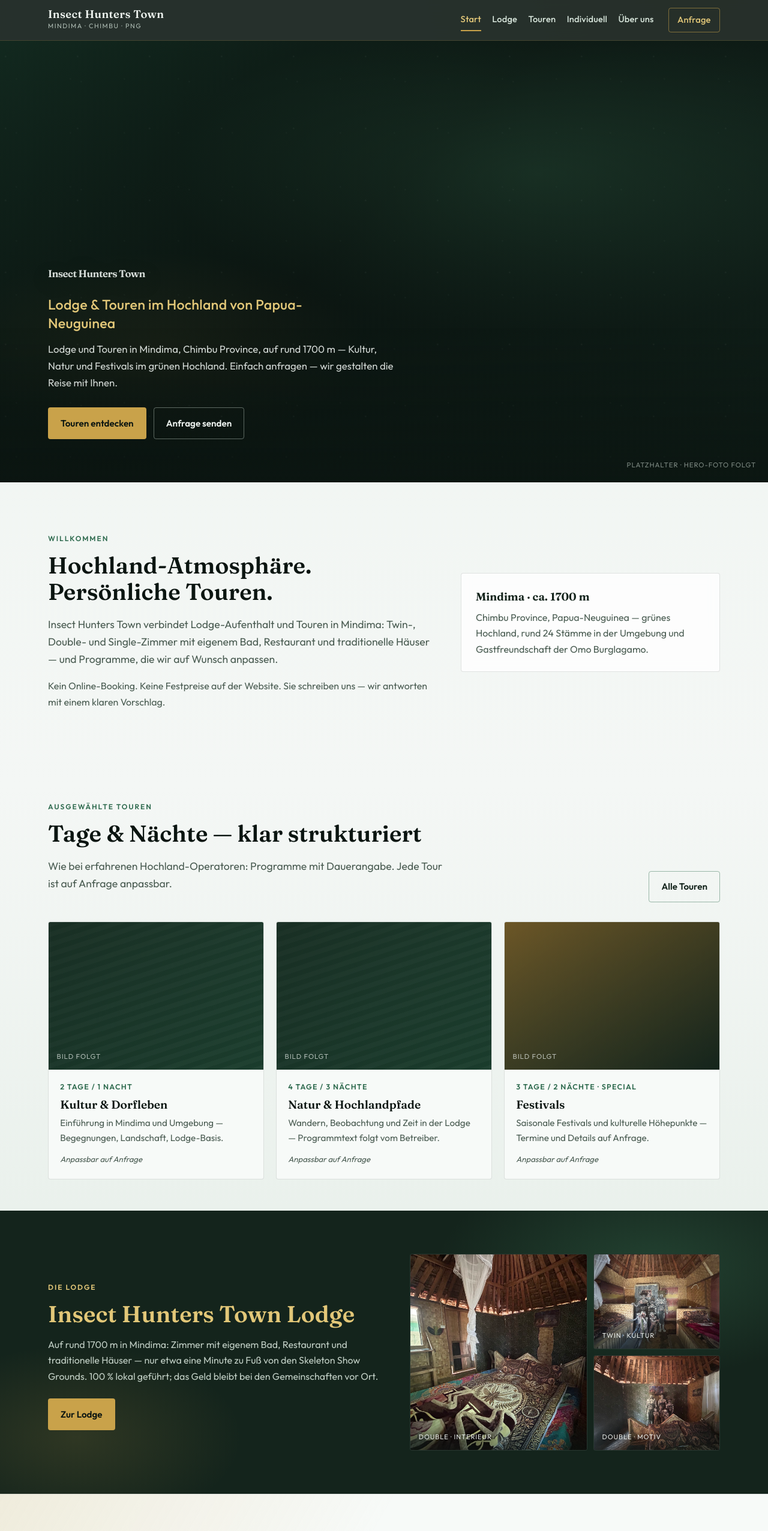
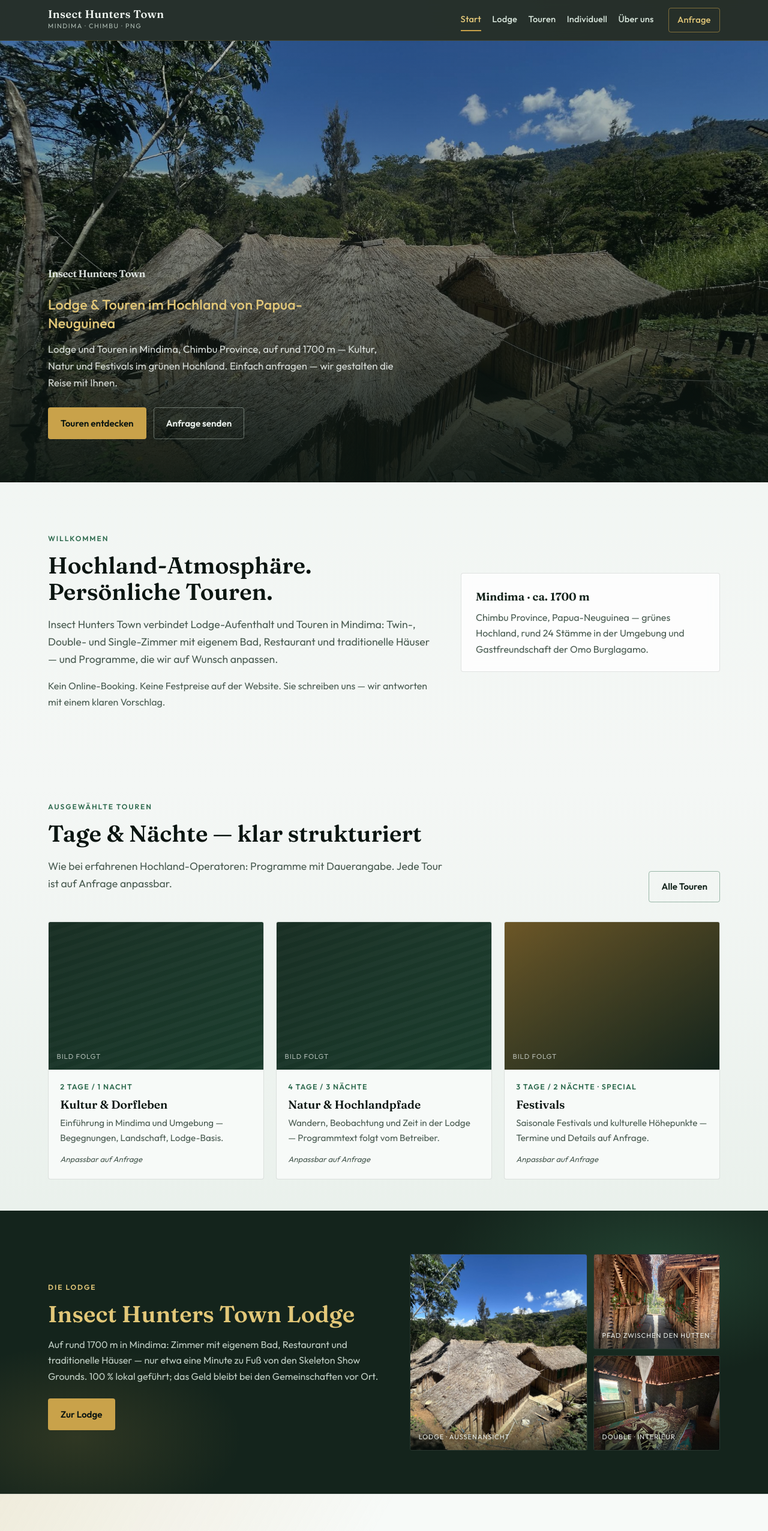
Before and after one commit to jari-alt/PNG, a website: page public/index.html in a window 1280 px wide. Shown: the top 2552 px of the page at 60% size. Drawn offline with Linux system fonts and the light colour scheme.

Commit message:
Add lodge exterior photos to hero and galleries
Overview image as full-bleed home hero; path and overview on
Lodge and home teaser; web-optimized JPEGs.

Co-authored-by: jari-alt <jari-alt@users.noreply.github.com>

```diff
--- a/public/css/styles.css
+++ b/public/css/styles.css
@@ -255,25 +255,27 @@ h3 {
   display: grid;
   align-items: end;
   color: var(--mist-soft);
-  background:
-    linear-gradient(180deg, rgba(11, 21, 17, 0.35) 0%, rgba(11, 21, 17, 0.55) 45%, rgba(11, 21, 17, 0.92) 100%),
-    radial-gradient(ellipse 80% 60% at 70% 30%, rgba(79, 154, 110, 0.35), transparent 60%),
-    radial-gradient(ellipse 50% 40% at 20% 70%, rgba(201, 162, 74, 0.2), transparent 55%),
-    linear-gradient(135deg, #163326 0%, #0b1511 45%, #1a3328 100%);
+  background: var(--forest-deep);
   overflow: hidden;
+}
+
+.hero-photo {
+  position: absolute;
+  inset: 0;
+  width: 100%;
+  height: 100%;
+  object-fit: cover;
+  object-position: center 42%;
+  z-index: 0;
 }
 
 .hero::before {
   content: "";
   position: absolute;
   inset: 0;
-  background-image:
-    radial-gradient(circle at 15% 25%, rgba(216, 230, 220, 0.08) 0 1px, transparent 2px),
-    radial-gradient(circle at 80% 40%, rgba(216, 230, 220, 0.06) 0 1px, transparent 2px),
-    radial-gradient(circle at 40% 75%, rgba(216, 230, 220, 0.05) 0 1px, transparent 2px);
-  background-size: 120px 120px, 180px 180px, 90px 90px;
-  opacity: 0.7;
-  animation: mist-drift 28s linear infinite;
+  z-index: 1;
+  background:
+    linear-gradient(180deg, rgba(11, 21, 17, 0.28) 0%, rgba(11, 21, 17, 0.45) 42%, rgba(11, 21, 17, 0.9) 100%);
   pointer-events: none;
 }
 
@@ -281,6 +283,7 @@ h3 {
   content: "";
   position: absolute;
   inset: auto 0 0 0;
+  z-index: 1;
   height: 35%;
   background: linear-gradient(180deg, transparent, rgba(11, 21, 17, 0.35));
   pointer-events: none;
@@ -293,7 +296,7 @@ h3 {
 
 .hero-inner {
   position: relative;
-  z-index: 1;
+  z-index: 2;
   width: min(100% - 2rem, var(--max));
   margin: 0 auto 4.5rem;
   padding-top: 6rem;
--- a/public/index.html
+++ b/public/index.html
@@ -35,6 +35,15 @@
 
   <main id="main">
     <section class="hero" aria-label="Willkommen">
+      <img
+        class="hero-photo"
+        src="assets/lodge/exterior-overview-01.jpg"
+        width="1800"
+        height="1350"
+        alt="Insect Hunters Town Lodge: Strohdächer im grünen Hochland von Mindima"
+        fetchpriority="high"
+        decoding="async"
+      >
       <div class="hero-inner">
         <p class="hero-brand reveal">Insect Hunters Town</p>
         <h1 class="reveal reveal-delay-1">Lodge & Touren im Hochland von Papua-Neuguinea</h1>
@@ -44,7 +53,6 @@
           <a class="btn btn-ghost" href="kontakt.html">Anfrage senden</a>
         </div>
       </div>
-      <span class="hero-media-note">Platzhalter · Hero-Foto folgt</span>
     </section>
 
     <section class="section">
@@ -118,6 +126,28 @@
         <div class="gallery reveal" aria-label="Lodge-Galerie">
           <figure class="gallery-item gallery-item--photo">
             <img
+              src="assets/lodge/exterior-overview-01.jpg"
+              width="1800"
+              height="1350"
+              alt="Außenansicht der Lodge mit Strohdächern im Hochland"
+              loading="lazy"
+              decoding="async"
+            >
+            <figcaption>Lodge · Außenansicht</figcaption>
+          </figure>
+          <figure class="gallery-item gallery-item--photo">
+            <img
+              src="assets/lodge/exterior-path-01.jpg"
+              width="1600"
+              height="1200"
+              alt="Weg zwischen Strohdach-Hütten mit Blumen"
+              loading="lazy"
+              decoding="async"
+            >
+            <figcaption>Pfad zwischen den Hütten</figcaption>
+          </figure>
+          <figure class="gallery-item gallery-item--photo">
+            <img
               src="assets/lodge/double-01.jpg"
               width="1600"
               height="1200"
@@ -126,28 +156,6 @@
               decoding="async"
             >
             <figcaption>Double · Interieur</figcaption>
-          </figure>
-          <figure class="gallery-item gallery-item--photo">
-            <img
-              src="assets/lodge/twin-01-with-guests.jpg"
-              width="1600"
-              height="1200"
-              alt="Twin-Zimmer mit Gästen in traditioneller Körperbemalung"
-              loading="lazy"
-              decoding="async"
-            >
-            <figcaption>Twin · Kultur</figcaption>
-          </figure>
-          <figure class="gallery-item gallery-item--photo">
-            <img
-              src="assets/lodge/double-02-insect-hunters-mural.jpg"
-              width="1600"
-              height="1200"
-              alt="Double-Zimmer mit Insect-Hunter-Wandbild und Strohdach"
-              loading="lazy"
-              decoding="async"
-            >
-            <figcaption>Double · Motiv</figcaption>
           </figure>
         </div>
       </div>
```
Also changed, not shown: public/lodge.html (+26 -3 lines), public/assets/lodge/exterior-overview-01.jpg (added), public/assets/lodge/exterior-path-01.jpg (added).
